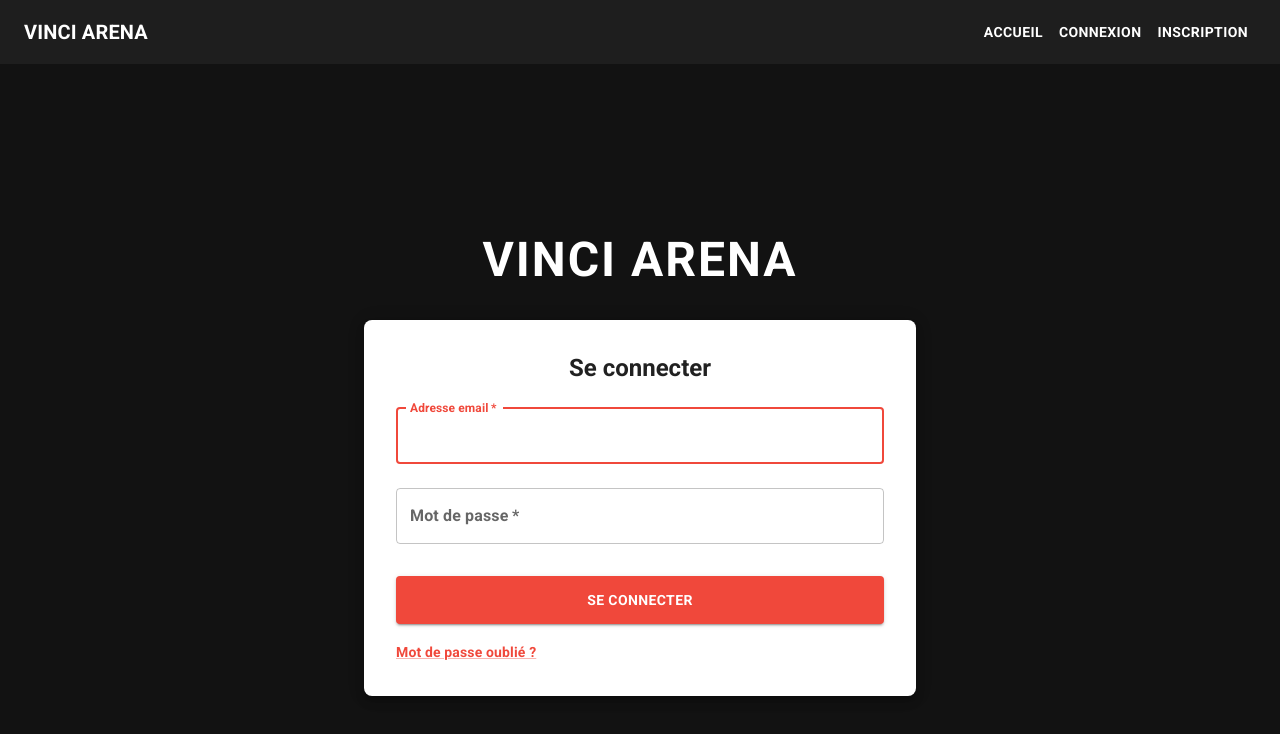
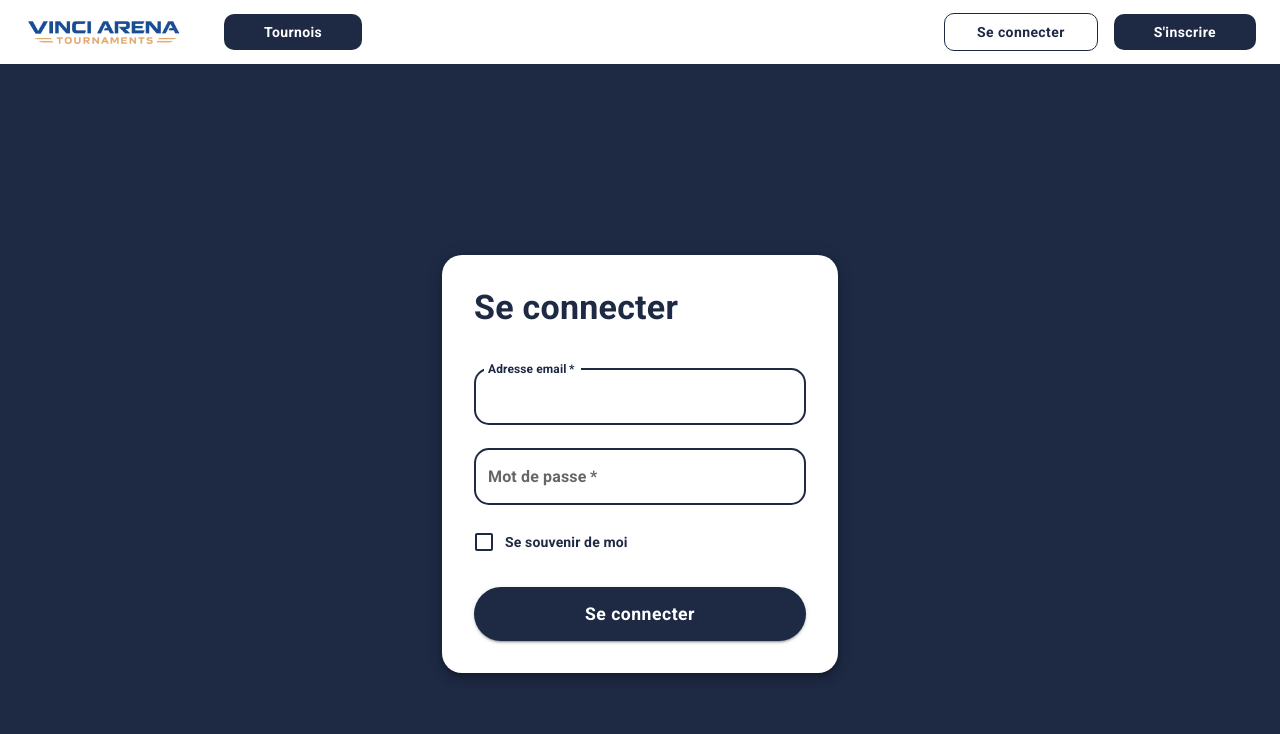
Before and after one commit to Nawfal-Touzani/Conception-application, a React (Vite) app in the folder frontend/: page /login in a window 1280 px wide. Shown: the top 734 px of the page. Built offline with nearby package versions, Linux system fonts and the light colour scheme.

Commit message:
feat(sign-in): add login page + navbar

```diff
--- a/frontend/src/components/App/index.tsx
+++ b/frontend/src/components/App/index.tsx
@@ -10,7 +10,7 @@ const App = () => {
         display: 'flex',
         flexDirection: 'column',
         minHeight: '100vh',
-        backgroundColor: '#121212',
+        backgroundColor: '#1e2a44',
       }}
     >
       {/* Our navigation bar will always be visible at the top */}
--- a/frontend/src/components/Navbar/index.tsx
+++ b/frontend/src/components/Navbar/index.tsx
@@ -1,53 +1,115 @@
-import { AppBar, Toolbar, Button, Typography } from '@mui/material';
+import { AppBar, Toolbar, Button, Typography, Box } from '@mui/material';
 import { useNavigate } from 'react-router-dom';
-import { useAuth } from '../../contexts/AuthContext'; // Notre super hook !
+import { useAuth } from '../../contexts/AuthContext'; // hook
+import logo from '../../assets/images/logo.png';
+import member from '../../assets/images/member.png';
 
 const NavBar = () => {
   const navigate = useNavigate();
   const { user, logout } = useAuth(); // On récupère l'utilisateur et la fonction de déconnexion
 
   return (
-    <AppBar position="static" sx={{ backgroundColor: '#1e1e1e' }}>
-      <Toolbar>
-        <Typography
-          variant="h6"
-          component="div"
-          sx={{ flexGrow: 1, fontWeight: 'bold' }}
+    <AppBar position="static" sx={{ backgroundColor: '#ffffff', boxShadow: 1 }}>
+      <Toolbar sx={{ justifyContent: 'space-between' }}>
+        {/* Logo and "Tournois" button */}
+        <Box sx={{ display: 'flex', alignItems: 'center', gap: 5 }}>
+          {/* Logo */}
+          <img
+            src={logo}
+            alt="Logo site"
+            style={{ height: '40px', cursor: 'pointer' }}
+            onClick={() => navigate('/')}
+          />
+
+          {/* "Tournois" Button */}
+          <Button
+            onClick={() => navigate('/tournaments')} // Adjust route later
+            sx={{
+              backgroundColor: '#1e2a44',
+              color: 'white',
+              borderRadius: '10px', // Apple-style rounded corners
+              textTransform: 'none', // Prevents default uppercase text
+              fontWeight: 'bold',
+              px: 5, // Horizontal padding
+              '&:hover': { backgroundColor: '#151e32' },
+            }}
           >
-          VINCI ARENA
-        </Typography>
+            Tournois
+          </Button>
+        </Box>
 
-        <Button color="inherit" onClick={() => navigate('/')}>
-          Accueil
-        </Button>
-
-        {/* Si l'utilisateur est connecté, on affiche son Tag et le bouton Logout */}
+        {/* RIGHT SIDE: Auth buttons or User info */}
+        <Box sx={{ display: 'flex', alignItems: 'center', gap: 2 }}>
           {user ? (
             <>
-            <Typography variant="body1" sx={{ mx: 2, color: 'primary.main' }}>
-              [{user.tag}]
+              {/* If user is logged in : Only show the tag + image */}
+              <Typography
+                variant="body1"
+                sx={{ color: '#1e2a44', fontWeight: 'bold', px: 3 }}
+              >
+                {user.tag}
               </Typography>
+              <img
+                src={member}
+                alt="Profile picture"
+                style={{ height: '40px', borderRadius: '50%' }}
+                onClick={() => navigate('/members/me')}
+              />
               <Button
-              color="inherit"
                 onClick={() => {
                   logout();
                   navigate('/login');
+                }}
+                sx={{
+                  backgroundColor: 'white',
+                  color: '#1e2a44',
+                  border: '2px solid #1e2a44',
+                  borderRadius: '50px',
+                  textTransform: 'none',
+                  fontWeight: 'bold',
+                  px: 3,
+                  '&:hover': { backgroundColor: '#f3f4f6' },
                 }}
               >
                 Se déconnecter
               </Button>
             </>
           ) : (
-          /* Sinon, on affiche les boutons Login / Register */
             <>
-            <Button color="inherit" onClick={() => navigate('/login')}>
-              Connexion
+              {/* If user is NOT logged in */}
+              <Button
+                onClick={() => navigate('/login')}
+                sx={{
+                  backgroundColor: 'white',
+                  color: '#1e2a44',
+                  border: '1px solid #1e2a44', // Dark blue border for white button
+                  borderRadius: '10px',
+                  textTransform: 'none',
+                  fontWeight: 'bold',
+                  px: 4,
+                  '&:hover': { backgroundColor: '#ffffff' },
+                }}
+              >
+                Se connecter
               </Button>
-            <Button color="inherit" onClick={() => navigate('/register')}>
-              Inscription
+
+              <Button
+                onClick={() => navigate('/register')}
+                sx={{
+                  backgroundColor: '#1e2a44',
+                  color: 'white',
+                  borderRadius: '10px', // No border for this one, as requested
+                  textTransform: 'none',
+                  fontWeight: 'bold',
+                  px: 5,
+                  '&:hover': { backgroundColor: '#151e32' },
+                }}
+              >
+                S'inscrire
               </Button>
             </>
           )}
+        </Box>
       </Toolbar>
     </AppBar>
   );
--- a/frontend/src/components/pages/LoginPage.tsx
+++ b/frontend/src/components/pages/LoginPage.tsx
@@ -6,10 +6,11 @@ import {
   Container,
   TextField,
   Typography,
-  Link,
   Paper,
   Alert,
   Grid,
+  Checkbox,
+  FormControlLabel,
 } from '@mui/material';
 import { useAuth } from '../../contexts/AuthContext'; // Adjust the path if needed
 
@@ -27,7 +28,7 @@ const LoginPage: React.FC = () => {
     event.preventDefault();
     setError(null);
 
-    // If fields are empty (although MUI's "required" attribute already blocks some)
+    // If fields are empty
     if (!email || !password) {
       return setError('Veuillez remplir tous les champs.');
     }
@@ -50,44 +51,55 @@ const LoginPage: React.FC = () => {
     }
   };
 
+  // Custom style for our rounded blue inputs
+  const roundedBlueInputStyle = {
+    '& .MuiOutlinedInput-root': {
+      borderRadius: '15px', // Rounded rectangle
+      '& fieldset': {
+        borderColor: '#1e2a44',
+        borderWidth: '2px',
+      },
+      '&:hover fieldset': {
+        borderColor: '#1e2a44',
+      },
+      '&.Mui-focused fieldset': {
+        borderColor: '#1e2a44',
+      },
+    },
+    '& .MuiInputLabel-root.Mui-focused': {
+      color: '#1e2a44',
+    },
+  };
+
   return (
-    // Main Box with the same dark background as registration
+    // Main Box with the dark blue background
     <Box
       sx={{
         minHeight: '100vh',
         display: 'flex',
         alignItems: 'center',
         justifyContent: 'center',
-        backgroundColor: '#121212',
+        backgroundColor: '#1e2a44',
         padding: 2,
       }}
     >
-      <Container maxWidth="sm">
-        {/* Title above the card */}
-        <Typography
-          variant="h3"
-          component="h1"
-          align="center"
-          sx={{ color: '#fff', fontWeight: 'bold', mb: 4, letterSpacing: 2 }}
-        >
-          VINCI ARENA
-        </Typography>
-
+      <Container maxWidth="xs">
         {/* White card containing the form */}
-        <Paper elevation={6} sx={{ p: 4, borderRadius: 2 }}>
+        <Paper elevation={6} sx={{ p: 4, borderRadius: '20px' }}>
+          {/* Title aligned to the left and larger */}
           <Typography
-            variant="h5"
-            component="h2"
-            align="center"
+            variant="h4"
+            component="h1"
+            align="left"
             gutterBottom
-            sx={{ fontWeight: 'bold' }}
+            sx={{ fontWeight: 'bold', color: '#1e2a44', mb: 3 }}
           >
             Se connecter
           </Typography>
 
           {/* Display potential errors */}
           {error && (
-            <Alert severity="error" sx={{ mb: 2 }}>
+            <Alert severity="error" sx={{ mb: 2, borderRadius: '10px' }}>
               {error}
             </Alert>
           )}
@@ -104,6 +116,7 @@ const LoginPage: React.FC = () => {
               autoFocus
               value={email}
               onChange={(e) => setEmail(e.target.value)}
+              sx={roundedBlueInputStyle}
             />
 
             <TextField
@@ -117,26 +130,56 @@ const LoginPage: React.FC = () => {
               autoComplete="current-password"
               value={password}
               onChange={(e) => setPassword(e.target.value)}
+              sx={roundedBlueInputStyle}
             />
 
+            {/* Remember me and Forgot password on the same line */}
+            <Grid
+              container
+              alignItems="center"
+              justifyContent="space-between"
+              sx={{ mt: 1, mb: 3 }}
+            >
+              <Grid item>
+                <FormControlLabel
+                  control={
+                    <Checkbox
+                      value="remember"
+                      color="primary"
+                      sx={{
+                        color: '#1e2a44',
+                        '&.Mui-checked': { color: '#1e2a44' },
+                      }}
+                    />
+                  }
+                  label={
+                    <Typography variant="body2" sx={{ color: '#1e2a44' }}>
+                      Se souvenir de moi
+                    </Typography>
+                  }
+                />
+              </Grid>
+            </Grid>
+
+            {/* Isolated login button at the bottom */}
             <Button
               type="submit"
               fullWidth
               variant="contained"
               disabled={isLoading}
-              sx={{ mt: 3, mb: 2, py: 1.5, fontWeight: 'bold' }}
+              sx={{
+                py: 1.5,
+                fontWeight: 'bold',
+                fontSize: '1.1rem',
+                backgroundColor: '#1e2a44',
+                color: 'white',
+                borderRadius: '50px', // Apple-style round button
+                textTransform: 'none',
+                '&:hover': { backgroundColor: '#151e32' },
+              }}
             >
               {isLoading ? 'Connexion...' : 'Se connecter'}
             </Button>
-
-            {/* Links below the button, aligned with a MUI Grid */}
-            <Grid container>
-              <Grid item xs>
-                <Link href="#" variant="body2">
-                  Mot de passe oublié ?
-                </Link>
-              </Grid>
-            </Grid>
           </Box>
         </Paper>
       </Container>
--- a/frontend/src/components/pages/RegisterPage.tsx
+++ b/frontend/src/components/pages/RegisterPage.tsx
@@ -77,7 +77,7 @@ const RegisterPage: React.FC = () => {
         display: 'flex',
         alignItems: 'center',
         justifyContent: 'center',
-        backgroundColor: '#121212',
+        backgroundColor: '#1e2a44',
         padding: 2,
       }}
     >
```
Also changed, not shown: frontend/src/assets/images/logo.png (added), frontend/src/assets/images/member.png (added). Lines whose indentation alone changed are shown as unchanged.
